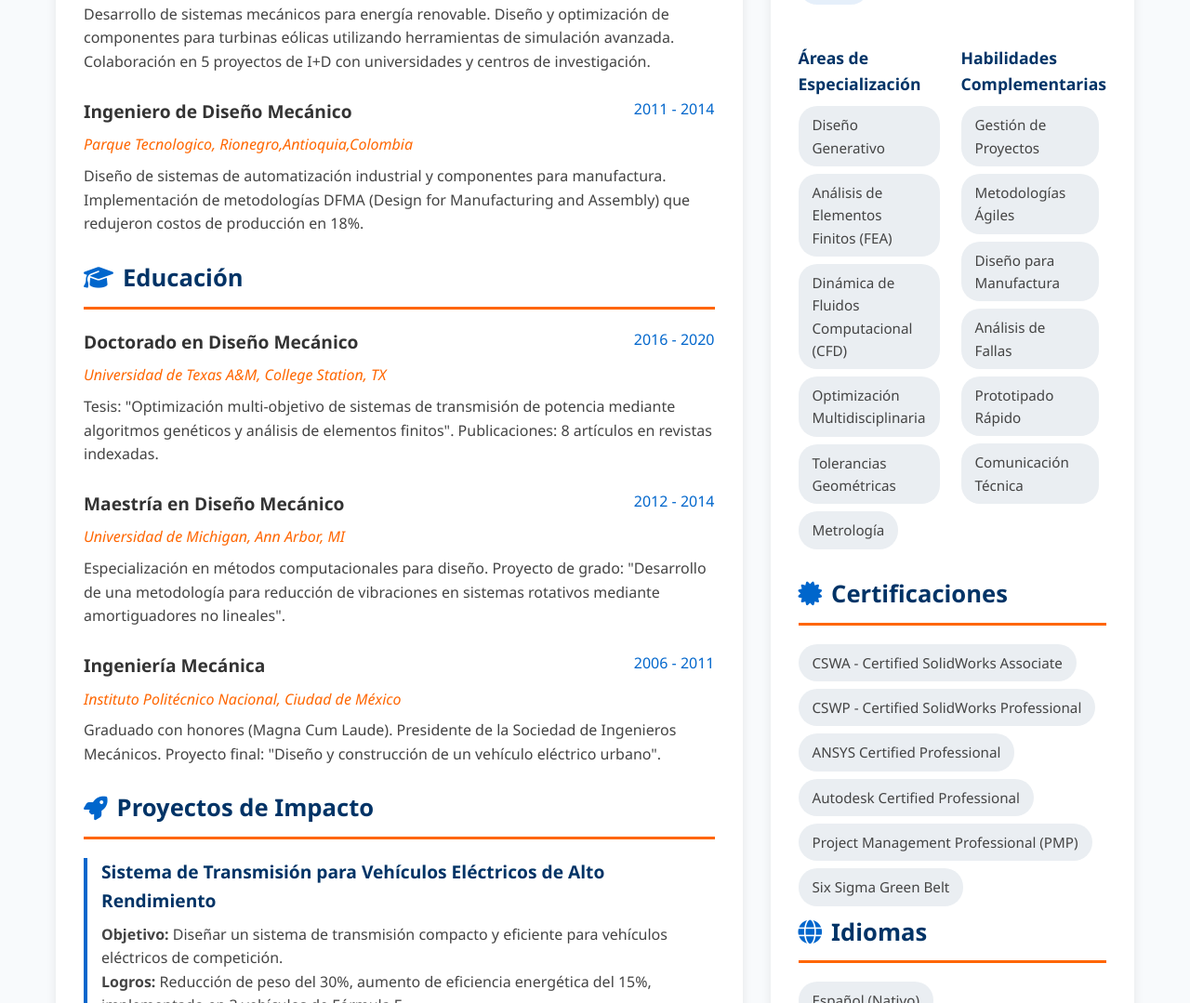
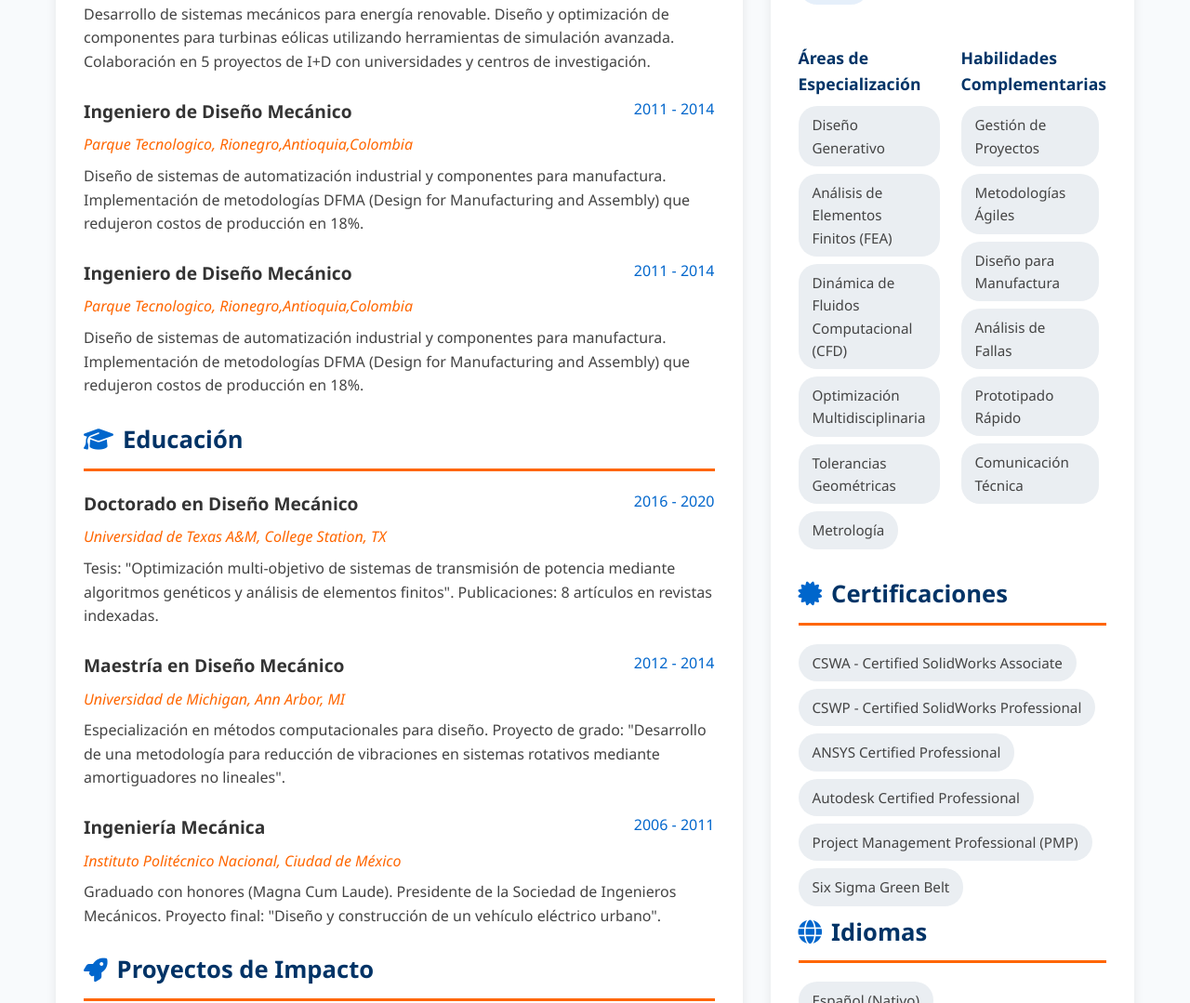
Before and after one commit to maroquemor/website, a plain HTML site: page index.html in a window 1280 px wide. Shown: the part 988-2067 px from the top of the page at 93% size. Drawn offline with Linux system fonts and the light colour scheme.

Commit message:
Update index.html

```diff
--- a/index.html
+++ b/index.html
@@ -85,6 +85,20 @@
                                 <p>Diseño de sistemas de automatización industrial y componentes para manufactura. Implementación de metodologías DFMA (Design for Manufacturing and Assembly) que redujeron costos de producción en 18%.</p>
                             </div>
                         </div>
+
+
+                            <div class="experience-item">
+                            <div class="item-header">
+                                <div class="item-title">Ingeniero de Diseño Mecánico</div>
+                                <div class="item-date">2011 - 2014</div>
+                            </div>
+                            <div class="item-subtitle">Parque Tecnologico, Rionegro,Antioquia,Colombia</div>
+                            <div class="item-description">
+                                <p>Diseño de sistemas de automatización industrial y componentes para manufactura. Implementación de metodologías DFMA (Design for Manufacturing and Assembly) que redujeron costos de producción en 18%.</p>
+                            </div>
+                        </div>
+
+
                     </div>
 
                     <div class="section">
```
